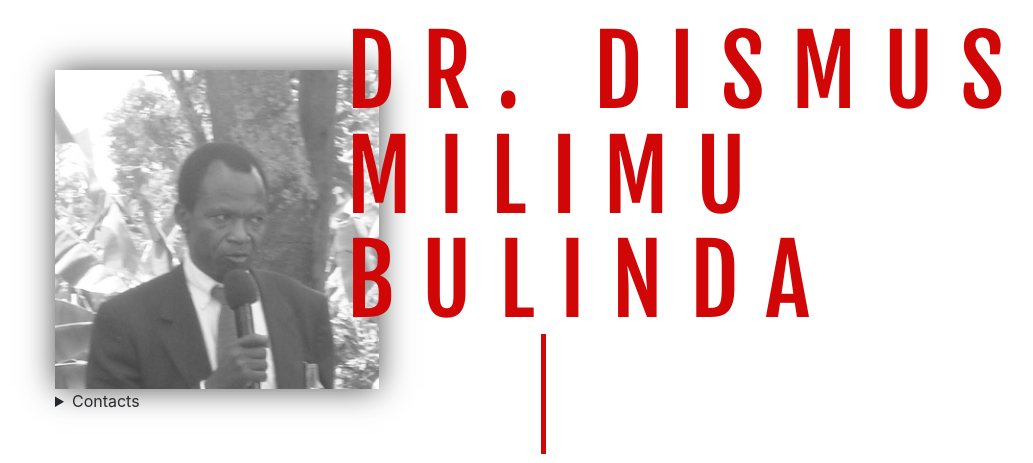
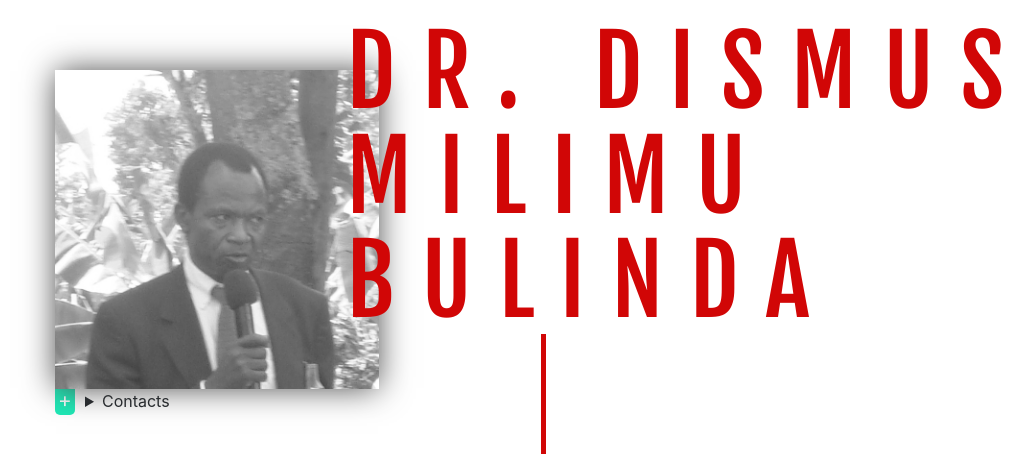
Before and after one commit to dbulindasite/portfolio, a plain HTML site: page index.html in a window 1280 px wide. Shown: the top 463 px of the page, without its empty margins (99-1132 px from the left). Drawn offline with nearby package versions, Linux system fonts and the light colour scheme.

Commit message:
add css/styles.css

```diff
--- a/css/styles.css
+++ b/css/styles.css
@@ -152,7 +152,7 @@ summary::-webkit-details-marker {
   display: none
 }
 
-/*summary:after {
+summary:after {
   background: #1DE9B6;
   border-radius: 5px;
   content: "+";
@@ -165,7 +165,7 @@ summary::-webkit-details-marker {
   width: 20px;
 }
 
-details[open] summary:after {
+/*details[open] summary:after {
   content: "-";
 }
 
```
